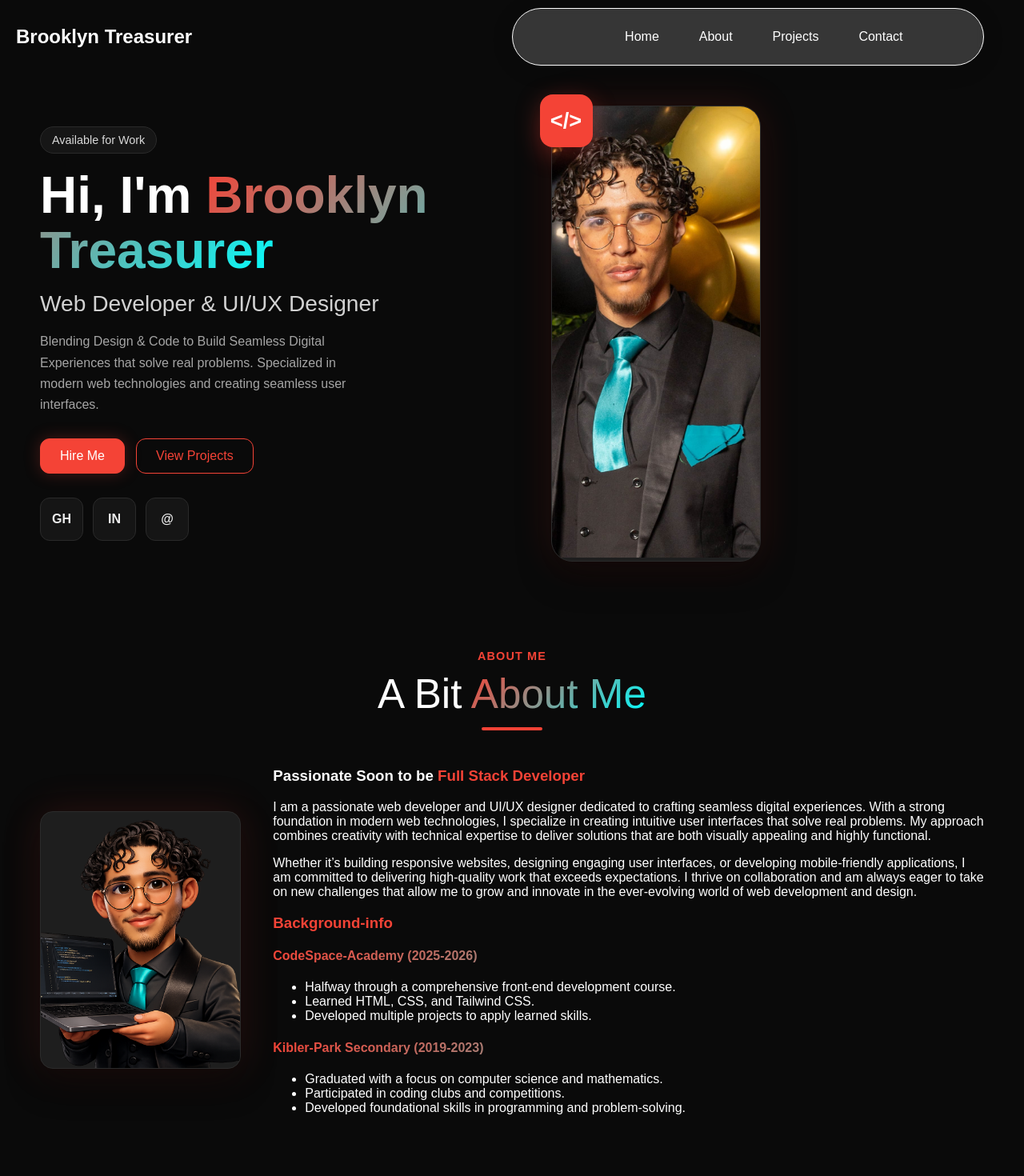
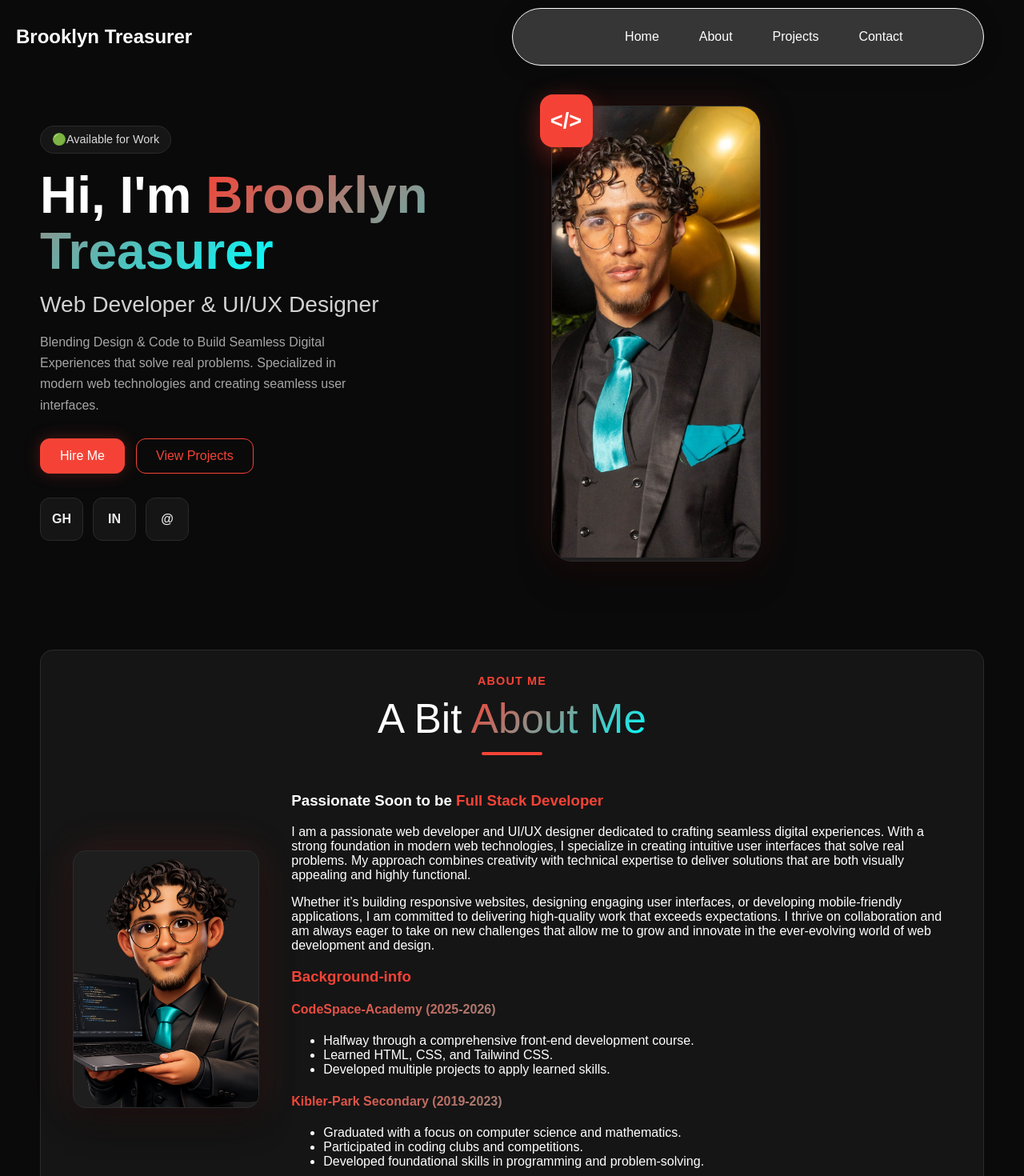
Before and after one commit to BrooklynTreasurer/BROTRE25500_pto2505_GroupA_Brooklyn-Treasurer_CDV05, a React (Vite) app: page / in a window 1280 px wide. Shown: the top 1470 px of the page at 80% size. Built offline with nearby package versions, Linux system fonts and the light colour scheme.

Commit message:
added contact me component

```diff
--- a/src/components/ui/Content.jsx
+++ b/src/components/ui/Content.jsx
@@ -4,7 +4,7 @@ export default function Content() {
     return (
         <section className="content" id="home">
             <div className="content-text-container">
-                <p className="availability-pill">Available for Work</p>
+                <p className="availability-pill">🟢Available for Work</p>
                 <h1 className="content-title">
                     Hi, I'm <span className="gradient-text">Brooklyn Treasurer</span>
                 </h1>
--- a/src/index.css
+++ b/src/index.css
@@ -266,6 +266,13 @@ body {
     color: #fff;
 }
 /* about section */
+.about-section{
+    background-color: #151515;
+    border: 1px solid #2b2b2b;
+    border-radius: 16px;
+    padding: 30px 40px;
+}
+
 .about-content {
     margin-top: 28px;
     display: flex;
```
Also changed, not shown: src/components/ui/Contact.jsx (+17 -0 lines).
